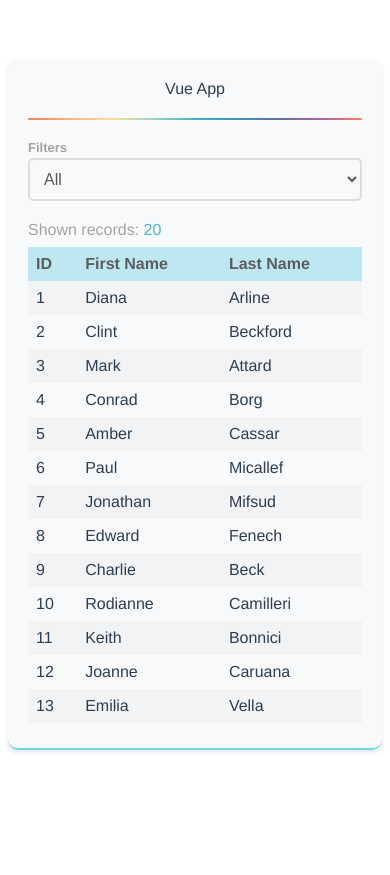
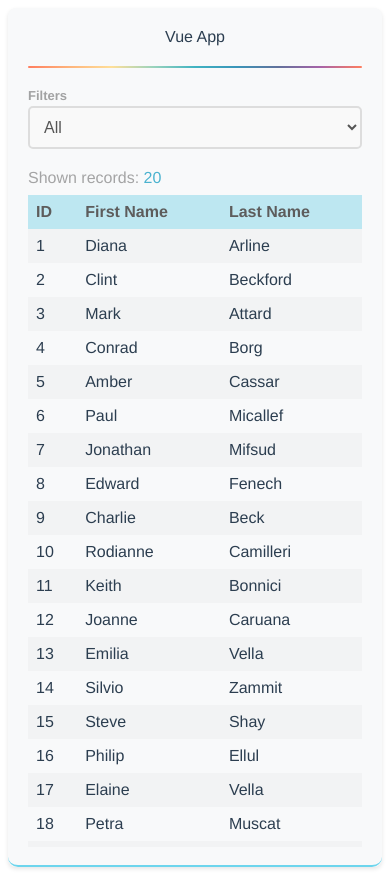
Before and after one commit to dzoni18/vue-app, a Vue app: page / in a window 390 px wide. Before the commit the page ends 844 px from the top, so only its background shows below. Built offline with nearby package versions, Linux system fonts and the light colour scheme.

Commit message:
Adjusted design and responsiveness for mobile devices.

```diff
--- a/src/App.vue
+++ b/src/App.vue
@@ -38,6 +38,8 @@ export default {
   margin-top: 60px;
 }
 
+
+
 #app * {
   box-sizing: border-box;
 }
@@ -58,7 +60,19 @@ export default {
 }
 
 .page-content {
-  height: 70vh;
+  height: 75vh;
   overflow: auto;
 }
+
+/* Add media query for mobile devices */
+@media only screen and (max-width: 768px) {
+  #app {
+    margin-top: 0px;
+
+  }
+
+  .page-content {
+    height: 90vh;
+  }
+}
 </style>
```
